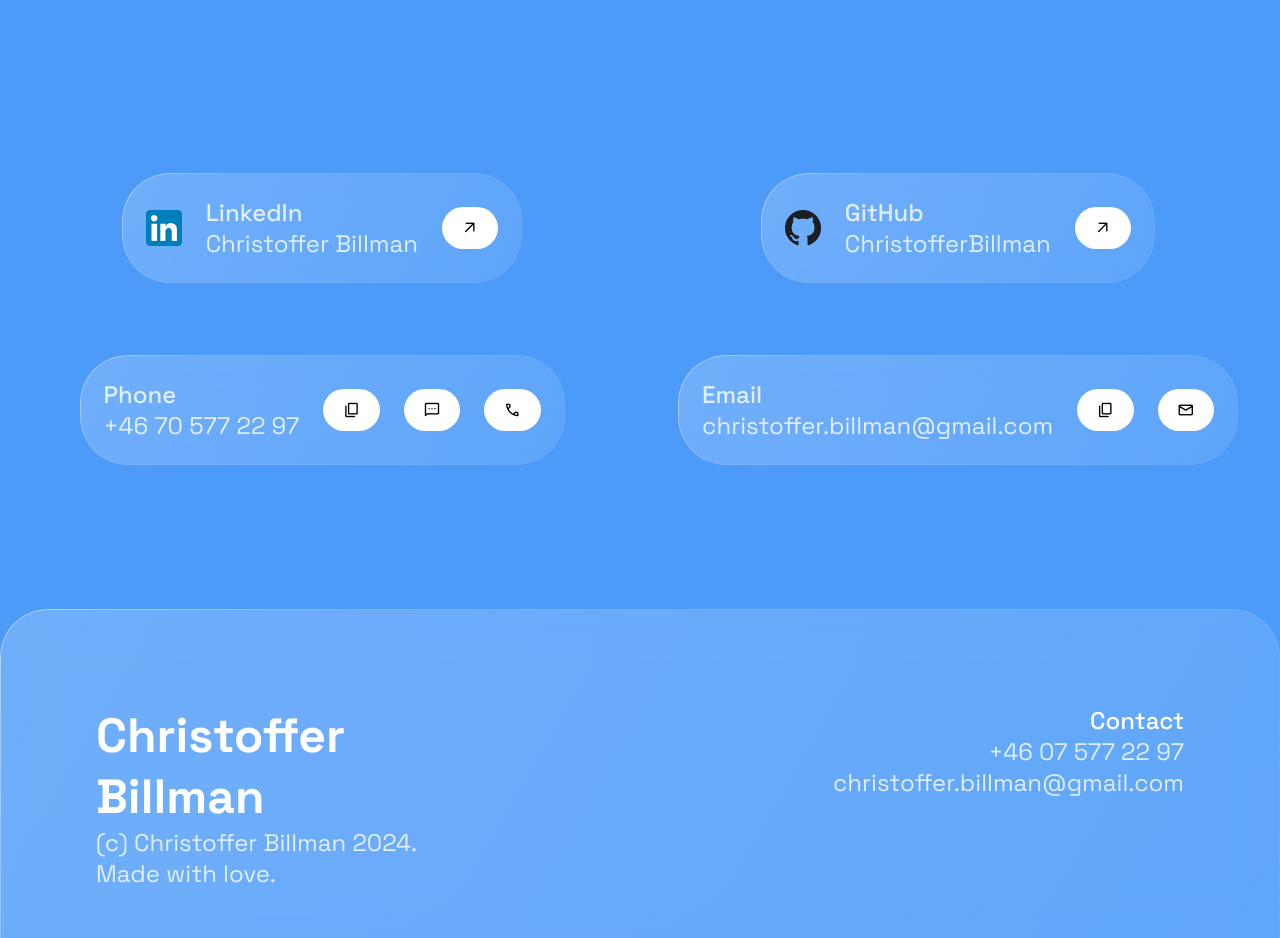
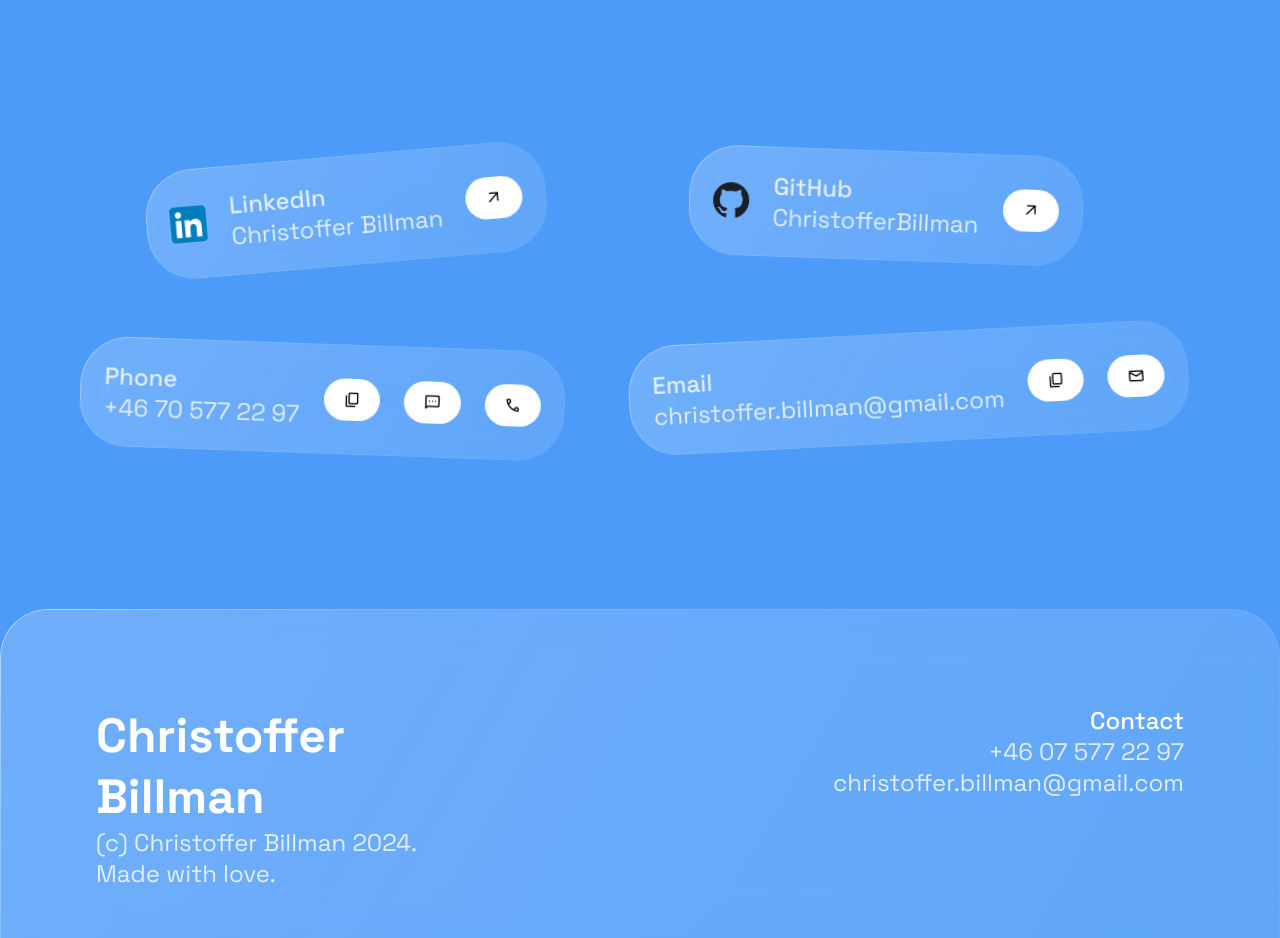
Before and after one commit to ChristofferBillman/portfolio-v5, a React (Vite) app: page / in a window 1280 px wide. Shown: the part 4060-4998 px from the top of the page. Built offline with nearby package versions, Linux system fonts and the light colour scheme.

Commit message:
feat: ContactCard takes prop className.

```diff
--- a/src/components/ContactCard/ContactCard.tsx
+++ b/src/components/ContactCard/ContactCard.tsx
@@ -10,15 +10,16 @@ interface Props {
 	img?: string
 	href?: string[]
 	copy?: boolean
+	className?: string
 }
-export function ContactCard({ title, info, img, href, copy }: Props) {
+export function ContactCard({ title, info, img, href, copy, className = '' }: Props) {
 
 	const [icon, setIcon] = useState('content_copy')
 
 	const bgStyle = icon == 'close' ? style.err : (icon == 'check' ? style.greenbg : '')
 
 	return (
-		<GlassMaterial className={style.container}>
+		<GlassMaterial className={`${style.container} ${className}`}>
 			{img && <img src={img} />}
 			<div className={style.textContainer}>
 				<p>{title}</p>
```
